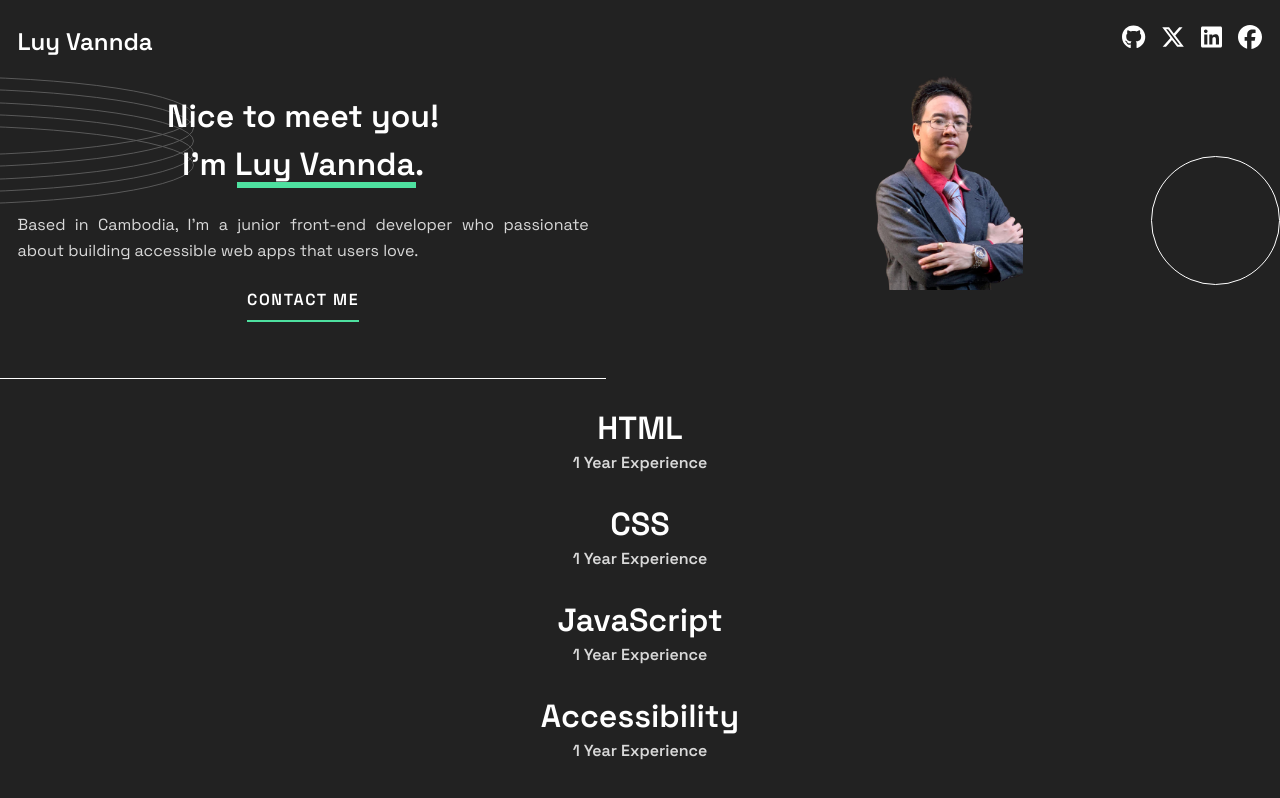
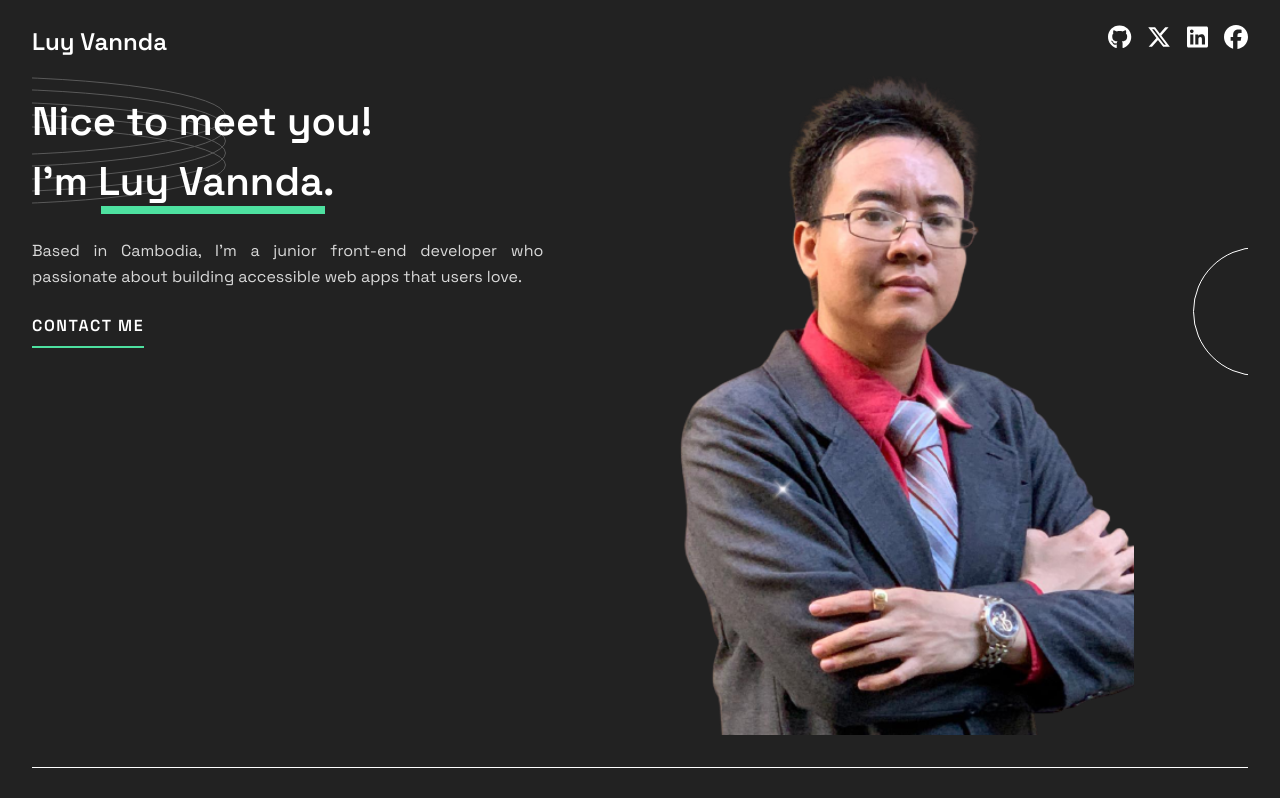
Before and after one commit to luyvannda/luyvannda.github.io, a React (Vite) app: page / in a window 1280 px wide. Shown: the top 798 px of the page. Built offline with nearby package versions, Linux system fonts and the light colour scheme.

Commit message:
add media query to Hero component for tablet design

```diff
--- a/src/App.css
+++ b/src/App.css
@@ -50,7 +50,7 @@ body {
 
 @media only screen and (min-width: 768px) {
   .navbar {
-    padding: 0 1.1rem 0 1.1rem;
+    padding: 0 2rem;
     flex-direction: row;
     align-items: center;
     justify-content: space-between;
@@ -71,6 +71,13 @@ body {
   width: 10rem;
   z-index: 1;
 }
+@media only screen and (min-width: 768px) {
+  .profile-container .profile_photo .photo {
+    width: 70%;
+    margin-right: 1rem;
+    margin-bottom: 1rem;
+  }
+}
 
 .hero {
   display: flex;
@@ -81,16 +88,15 @@ body {
   text-align: center;
   overflow-x: hidden;
 }
-.hero::after {
-  content: "";
-  display: block;
-  width: 90vw;
-  border-bottom: 1.5px solid #ffffff;
-  padding-bottom: 3.5rem;
+@media only screen and (min-width: 768px) {
+  .hero {
+    align-items: flex-start;
+    text-align: left;
+  }
 }
 .hero .hero-title {
   width: 14ch;
-  font-size: 2rem;
+  font-size: clamp(2rem, 0.2rem + 5vw, 2.5rem);
 }
 .hero .hero-title span {
   text-decoration: none;
@@ -103,9 +109,15 @@ body {
   margin-top: -0.4rem;
   border-bottom: 0.2em solid #4ee1a0;
 }
+@media only screen and (min-width: 768px) {
+  .hero .hero-title span::after {
+    width: 14rem;
+    margin-left: 4.3rem;
+  }
+}
 .hero .hero-text {
   color: #D9D9D9;
-  padding: 1.5rem 1.1rem;
+  padding: 1.5rem 0;
   line-height: 1.625rem;
   text-align: justify;
 }
@@ -134,6 +146,18 @@ body {
 .hero-container {
   position: relative;
   overflow-x: hidden;
+  border-bottom: 1.5px solid #ffffff;
+  padding-bottom: 1rem;
+  margin-left: 1.1rem;
+  margin-right: 1.1rem;
+}
+@media only screen and (min-width: 768px) {
+  .hero-container {
+    display: flex;
+    flex-direction: row-reverse;
+    margin-left: 2rem;
+    margin-right: 2rem;
+  }
 }
 .hero-container .rings {
   position: absolute;
@@ -144,23 +168,20 @@ body {
 .hero-container .circle {
   position: absolute;
   top: 5rem;
-  right: -3.5rem;
+  right: -4.5rem;
   z-index: 0;
 }
 @media only screen and (min-width: 768px) {
   .hero-container .circle {
-    right: 0;
+    right: -4.6rem;
+    top: 10.7rem;
+    z-index: 2;
   }
 }
 
-@media only screen and (min-width: 768px) {
-  .hero-container {
-    display: flex;
-    flex-direction: row-reverse;
-  }
-}
 .skills-container {
   padding-bottom: 4rem;
+  margin-top: 2.5rem;
   display: flex;
   flex-direction: column;
   align-items: center;
--- a/src/App.scss
+++ b/src/App.scss
@@ -72,7 +72,7 @@ body {
 
 @include media-min(768px) {
   .navbar {
-    padding: 0 1.1rem 0 1.1rem;
+    padding: 0 2rem;
     flex-direction: row;
     align-items: center;
     justify-content: space-between;
@@ -95,6 +95,12 @@ body {
     .photo {
       width: 10rem;
       z-index: 1;
+
+      @include media-min(768px) {
+        width: 70%;
+        margin-right: 1rem;
+        margin-bottom: 1rem;
+      }
     }
 
   }
@@ -111,17 +117,16 @@ body {
   text-align: center;
   overflow-x: hidden;
 
-  &::after {
-    content: "";
-    display: block;
-    width: 90vw;
-    border-bottom: 1.5px solid $main-white-color;
-    padding-bottom: 3.5rem;
+  @include media-min(768px) {
+    align-items: flex-start;
+    text-align: left;
   }
+
+
 
   .hero-title {
     width: 14ch;
-    font-size: 2rem;
+    font-size: clamp(2rem, 0.2rem + 5vw, 2.5rem);
 
     span {
       text-decoration: none;
@@ -133,15 +138,22 @@ body {
         margin-left: 4.9rem;
         margin-top: -0.4rem;
         border-bottom: 0.2em solid $underline-green;
+
+        @include media-min(768px) {
+          width: 14rem;
+          margin-left: 4.3rem;
+        }
       }
     }
   }
 
+
   .hero-text {
     color: $main-text-gray;
-    padding: 1.5rem 1.1rem;
+    padding: 1.5rem 0;
     line-height: 1.625rem;
     text-align: justify;
+
   }
 }
 
@@ -174,6 +186,18 @@ body {
 .hero-container {
   position: relative;
   overflow-x: hidden;
+  border-bottom: 1.5px solid $main-white-color;
+  padding-bottom: 1rem;
+  margin-left: 1.1rem;
+  margin-right: 1.1rem;
+
+  @include media-min(768px) {
+    display: flex;
+    flex-direction: row-reverse;
+    margin-left: 2rem;
+    margin-right: 2rem;
+  }
+
 
   .rings {
     position: absolute;
@@ -185,27 +209,23 @@ body {
   .circle {
     position: absolute;
     top: 5rem;
-    right: -3.5rem;
+    right: -4.5rem;
     z-index: 0;
 
     @include media-min(768px) {
-      right: 0;
+      right: -4.6rem;
+      top: 10.7rem;
+      z-index: 2;
     }
   }
 }
 
 
-@include media-min(768px) {
-  .hero-container {
-    display: flex;
-    flex-direction: row-reverse;
 
-
-  }
-}
 
 .skills-container {
   padding-bottom: 4rem;
+  margin-top: 2.5rem;
   display: flex;
   flex-direction: column;
   align-items: center;
```
Also changed, not shown: 1 other file (tests, documents, lock files or other folders).
